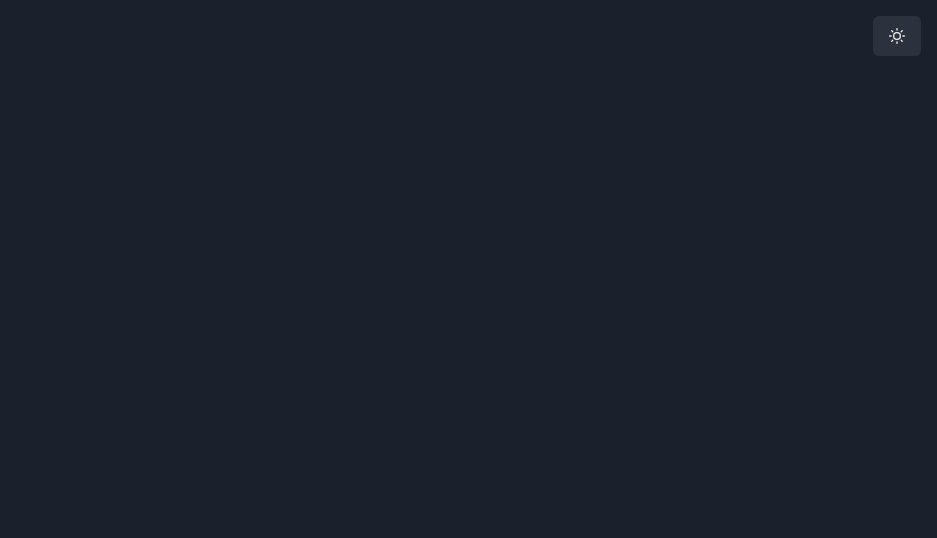
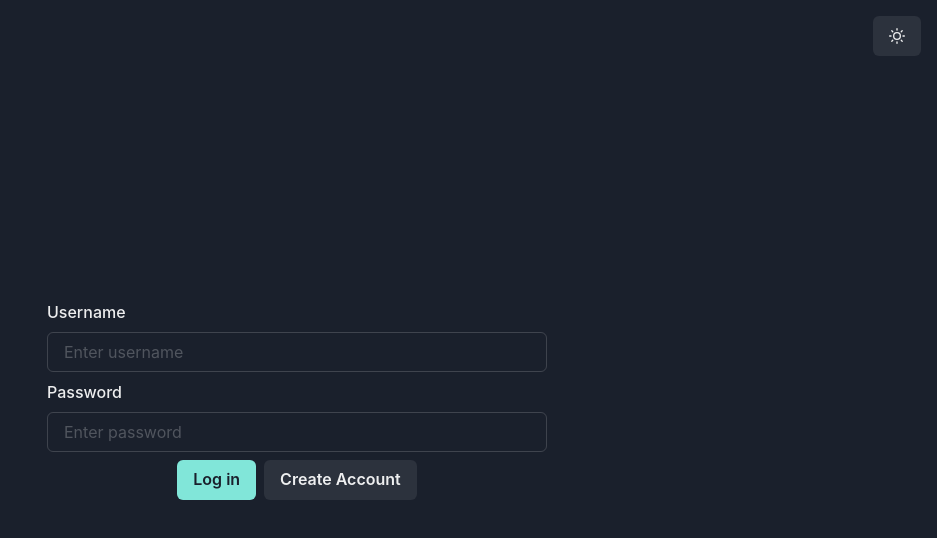
Before and after one commit to Ibon2/whatsappClone, a React (Create React App) app in the folder client/: page / in a window 1280 px wide. Shown: the top 538 px of the page, without its empty margins (343-1280 px from the left). Built offline with nearby package versions, Linux system fonts and the light colour scheme.

Commit message:
Login form page created

```diff
--- a/client/src/App.js
+++ b/client/src/App.js
@@ -1,5 +1,5 @@
 import ToggleColorMode from "./components/ToggleColorMode"
-import Views from "./components/views";
+import Views from "./components/Views";
 function App() {
   return (
     <div>
--- /dev/null
+++ b/client/src/components/Login/Login.jsx
@@ -0,0 +1,27 @@
+import React from 'react'
+import {VStack,Input, ButtonGroup,FormErrorMessage,FormControl,FormLabel,Button} from "@chakra-ui/react"
+const Login = () => {
+  return (
+    <VStack as="form" w={{base: "90%", md:"500px"}} m="auto"
+    justify="center" h="100vh">
+        <FormControl>
+            <FormLabel>Username</FormLabel>
+            <Input name="username" placeholder='Enter username' autoComplete='off'/>
+            <FormErrorMessage>Invalid username</FormErrorMessage>
+        </FormControl>
+
+        <FormControl>
+            <FormLabel>Password</FormLabel>
+            <Input name="password" placeholder='Enter password' autoComplete='off'/>
+            <FormErrorMessage>Invalid password</FormErrorMessage>
+        </FormControl>
+
+        <ButtonGroup>
+            <Button colorScheme='teal'>Log in</Button>
+            <Button>Create Account</Button>
+        </ButtonGroup>
+    </VStack>
+  )
+}
+
+export default Login
--- /dev/null
+++ b/client/src/components/Views.jsx
@@ -0,0 +1,15 @@
+import { Route, Routes } from "react-router-dom";
+import Login from "./Login/Login"
+import SignUp from "./Login/SignUp"
+
+const Views = () => {
+  return (
+    <Routes>
+      <Route path="/" element={<Login/>}/>
+      <Route path="/register" element={<SignUp/>}/>
+      <Route path="*" element={<Login/>}/>
+    </Routes>
+  );
+};
+
+export default Views;
--- a/client/src/components/views.jsx
+++ /dev/null
@@ -1,8 +0,0 @@
-import { Route, Routes } from "react-router-dom";
-
-const Views = () => {
-  return  <Routes><Route path="/"/></Routes>
-
-}
-
-export default Views;
```
Also changed, not shown: client/src/components/Login/SignUp.jsx (added).
